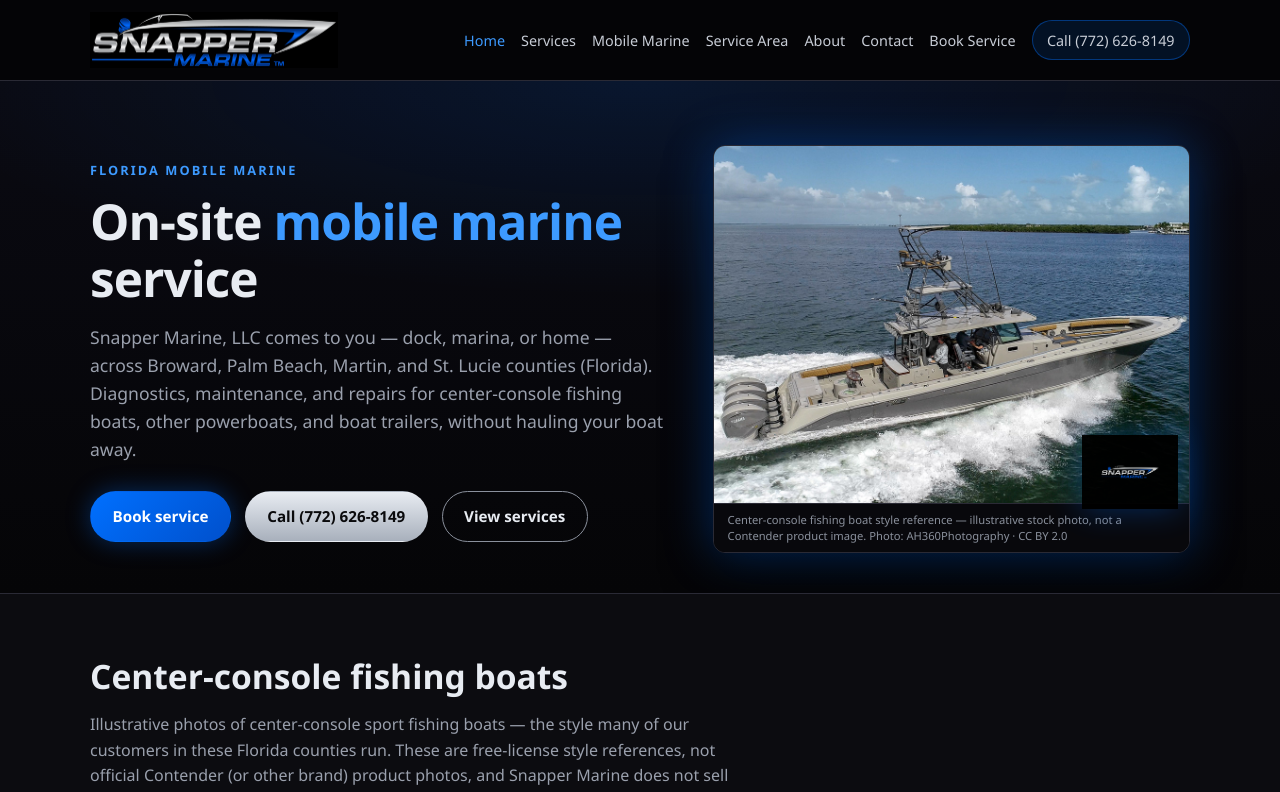
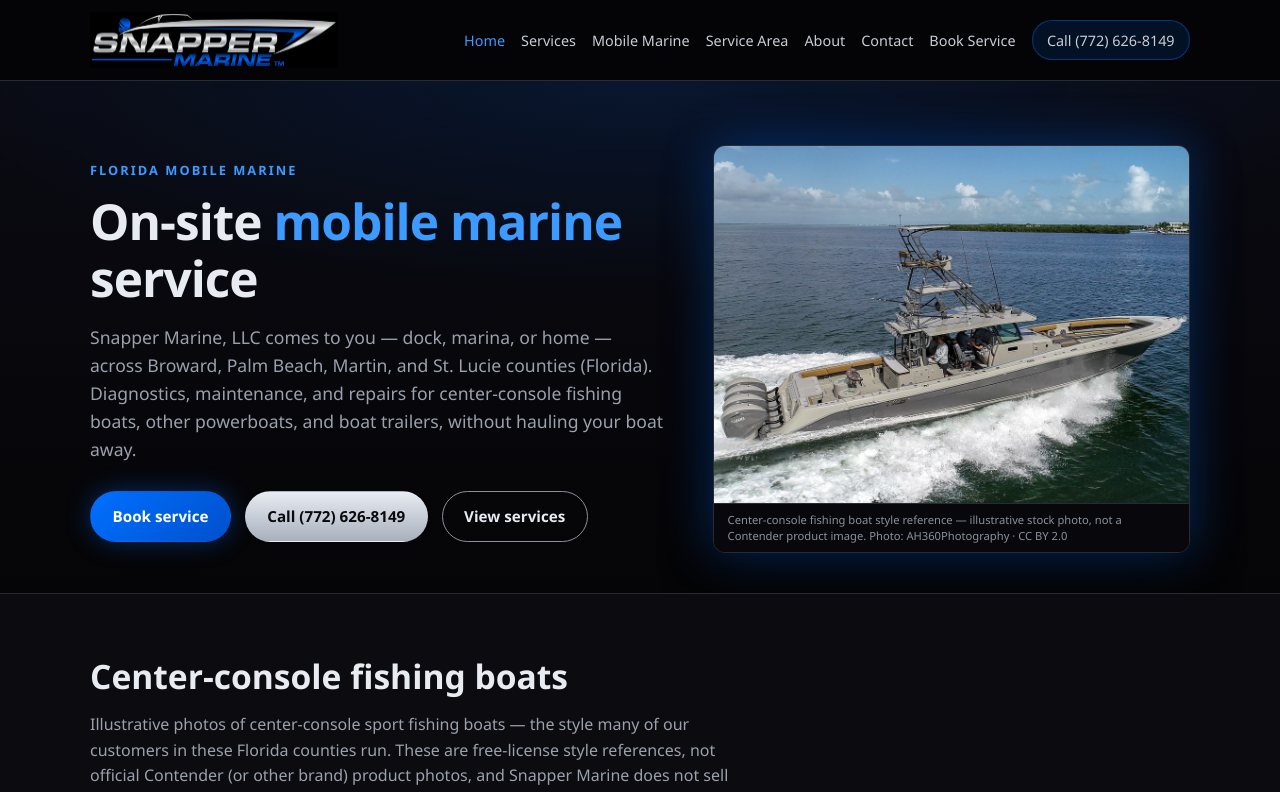
Before and after one commit to aprojoe4465/snapper-marine, a Next.js app: page / in a window 1280 px wide. Shown: the top 792 px of the page. Built offline with nearby package versions, Linux system fonts and the light colour scheme.

Commit message:
Remove logo overlay from boat image

```diff
--- a/app/globals.css
+++ b/app/globals.css
@@ -189,12 +189,6 @@
   .hero-grid {
     grid-template-columns: 1.1fr 0.9fr;
   }
-}
-
-.hero-logo {
-  max-width: 420px;
-  margin: 0 auto;
-  filter: drop-shadow(0 0 40px var(--blue-glow));
 }
 
 .eyebrow {
@@ -621,17 +615,6 @@
   aspect-ratio: 4 / 3;
 }
 
-.hero-logo-badge {
-  position: absolute;
-  right: 0.75rem;
-  bottom: 2.75rem;
-  width: 96px;
-  height: auto;
-  max-width: 28%;
-  filter: drop-shadow(0 0 16px var(--blue-glow));
-  opacity: 0.95;
-}
-
 .photo-credit {
   display: block;
   padding: 0.55rem 0.85rem;
@@ -721,10 +704,3 @@
   object-fit: cover;
   aspect-ratio: 4 / 3;
 }
-
-@media (max-width: 640px) {
-  .hero-logo-badge {
-    width: 72px;
-    bottom: 3.25rem;
-  }
-}
--- a/app/page.tsx
+++ b/app/page.tsx
@@ -44,13 +44,6 @@
                 {boatHero.caption} {boatHero.credit}
               </figcaption>
             </figure>
-            <Image
-              className="hero-logo hero-logo-badge"
-              src="/logo.png"
-              alt="Snapper Marine, LLC logo"
-              width={200}
-              height={112}
-            />
           </div>
         </div>
       </section>
```
